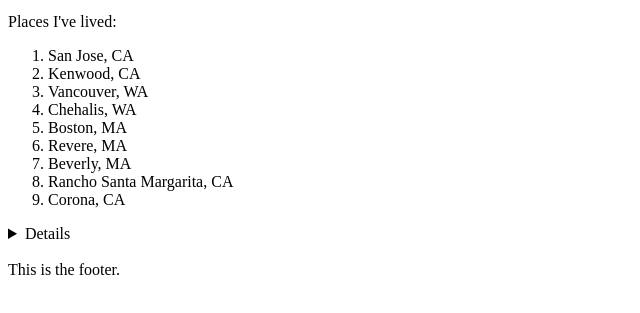
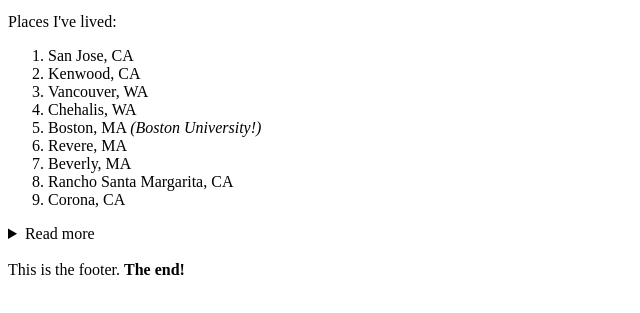
Before and after one commit to PatDowner/about_me, a plain HTML site: page index.html in a window 1280 px wide. Shown: the part 87-400 px from the top of the page, without its empty margins (0-640 px from the left). Drawn offline with Linux system fonts and the light colour scheme.

Commit message:
updated index.html

```diff
--- a/index.html
+++ b/index.html
@@ -7,12 +7,15 @@
     <li>Kenwood, CA</li>
     <li>Vancouver, WA</li>
     <li>Chehalis, WA</li>
-    <li>Boston, MA</li>
+    <li>Boston, MA <em>(Boston University!)</em></li>
     <li>Revere, MA</li>
     <li>Beverly, MA</li>
     <li>Rancho Santa Margarita, CA</li>
     <li>Corona, CA</li>
 </ol>
-<details>Hidden text. Wonder how you rename "Details" to something else?</details>
+<details>
+    <summary>Read more</summary>
+    <p>Hidden text. Wonder how you rename "Details" to something else?</p>
+</details>
 <br>
-<footer>This is the footer.</footer>
+<footer>This is the footer. <strong>The end!</strong></footer>
```
